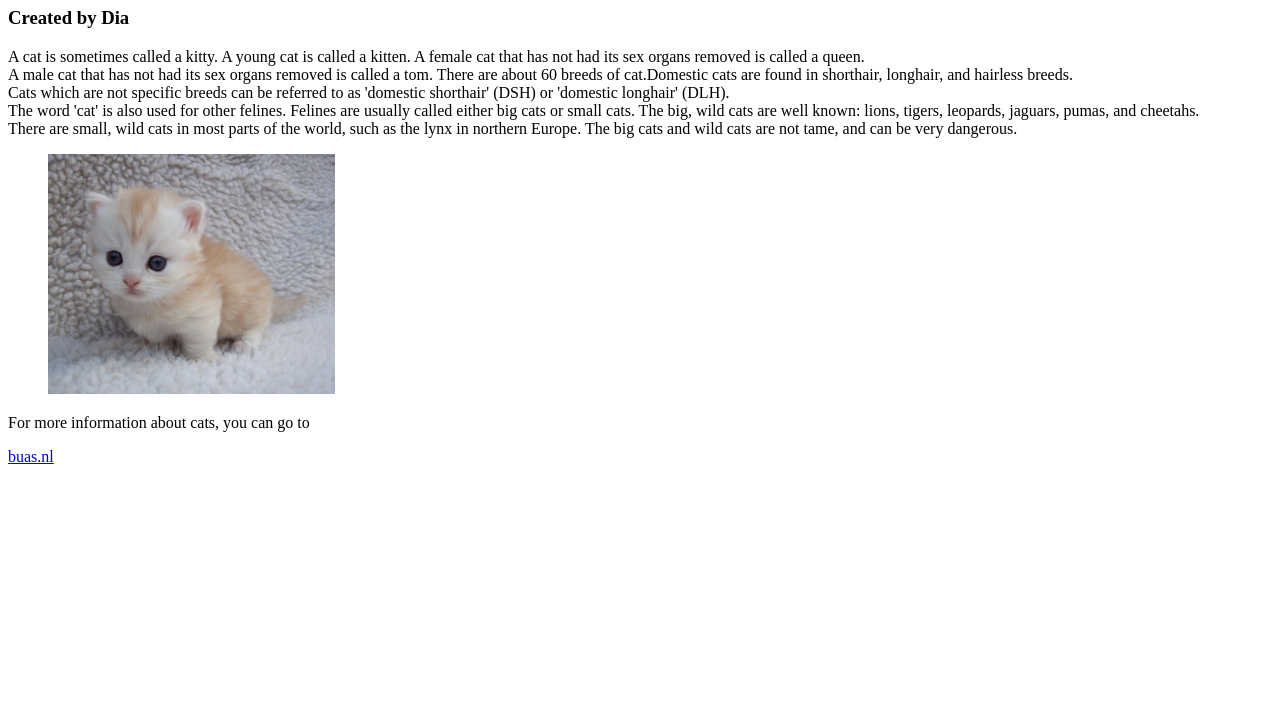
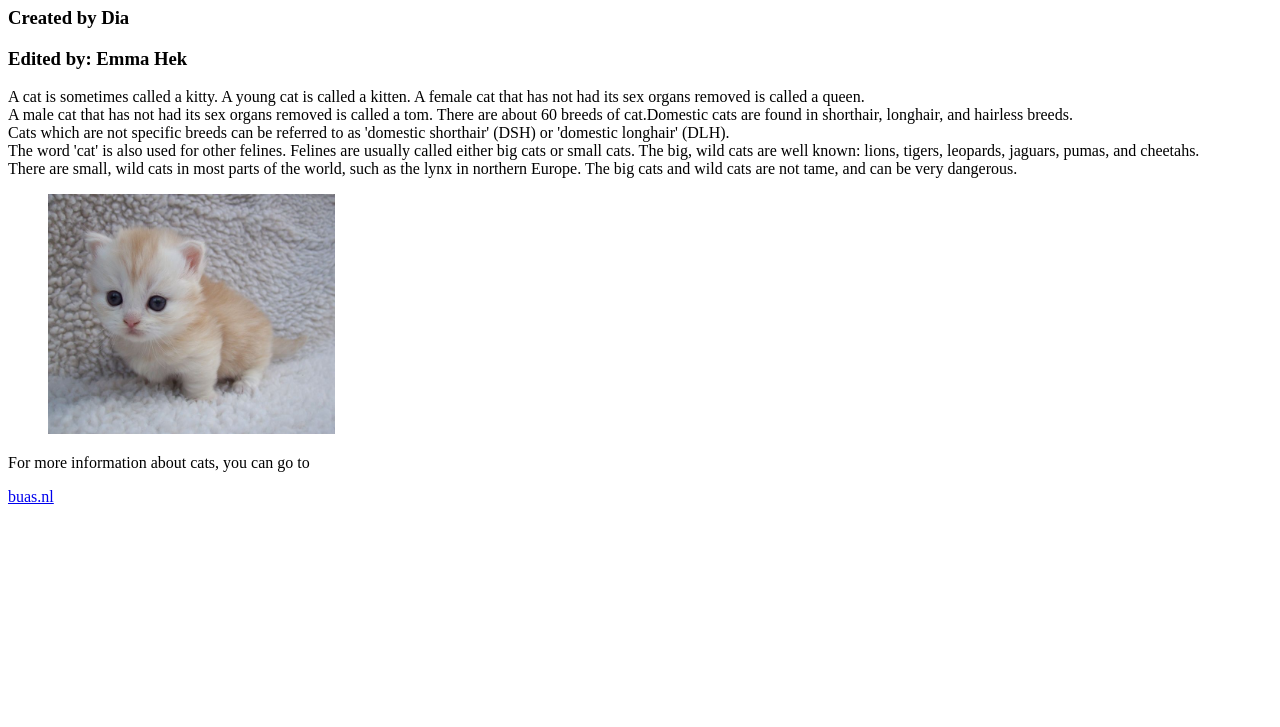
Before and after one commit to diamahmoud/prj4-chapter-3, a plain HTML site: page index.html in a window 1280 px wide. Shown: the part 73-800 px from the top of the page. Drawn offline with Linux system fonts and the light colour scheme.

Commit message:
Update index.html

```diff
--- a/index.html
+++ b/index.html
@@ -13,6 +13,7 @@
 <div>
 <h1> Cats on Campus </h1>
 	<h3> Created by Dia </h3>
+	<h3>Edited by: Emma Hek</h3>
 	<p> A cat is sometimes called a kitty. A young cat is called a kitten. A female cat that has not had its sex organs removed is called a queen.<br> A male cat that has not had its sex organs removed is called a tom. There are about 60 breeds of cat.Domestic cats are found in shorthair, longhair, and hairless breeds. <br> Cats which are not specific breeds can be referred to as 'domestic shorthair' (DSH) or 'domestic longhair' (DLH).
 	<br> The word 'cat' is also used for other felines. Felines are usually called either big cats or small cats. The big, wild cats are well known: lions, tigers, leopards, jaguars, pumas, and cheetahs. <br> There are small, wild cats in most parts of the world, such as the lynx in northern Europe. The big cats and wild cats are not tame, and can be very dangerous.</p>
 </div>
```
